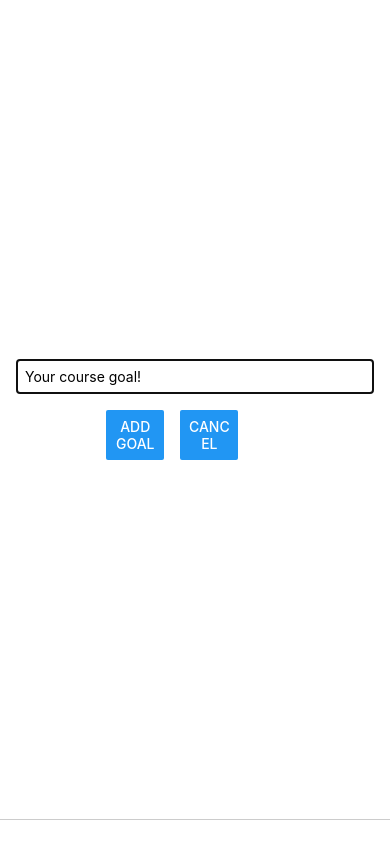
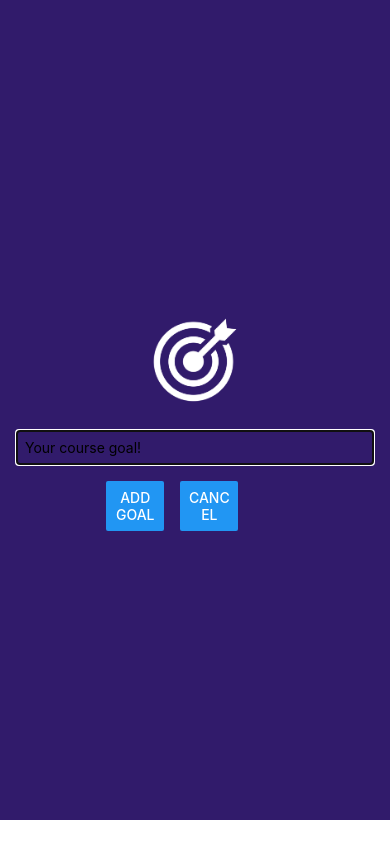
Before and after one commit to carlvelasco96/learn-react-native-expo, a React Native app: screen / in a window 390 px wide. Both pictures are taken after a click on the button "ADD NEW GOAL". Built offline with nearby package versions, Linux system fonts and the light colour scheme.

Commit message:
Learned importing images from the assets folder using the Image component. Added an image onto the modal.

```diff
--- a/components/GoalInput.tsx
+++ b/components/GoalInput.tsx
@@ -1,5 +1,12 @@
 import React, { useState } from "react";
-import { Button, StyleSheet, TextInput, View, Modal } from "react-native";
+import {
+  Button,
+  StyleSheet,
+  TextInput,
+  View,
+  Modal,
+  Image,
+} from "react-native";
 
 const GoalInput = (props: {
   onAddGoal(enteredText: string): void;
@@ -15,6 +22,10 @@
   return (
     <Modal visible={props.isVisible} animationType="slide">
       <View style={styles.inputCountainer}>
+        <Image
+          style={styles.image}
+          source={require("../assets/images/goal.png")}
+        />
         <TextInput
           style={styles.textInput}
           placeholder="Your course goal!"
@@ -47,8 +58,12 @@
     alignItems: "center",
     marginBottom: 24,
     padding: 16,
-    borderBottomWidth: 1,
-    borderBottomColor: "#cccccc",
+    backgroundColor: "#311b6b",
+  },
+  image: {
+    width: 100,
+    height: 100,
+    margin: 20,
   },
   textInput: {
     borderWidth: 1,
```
Also changed, not shown: assets/images/goal.png (added).
